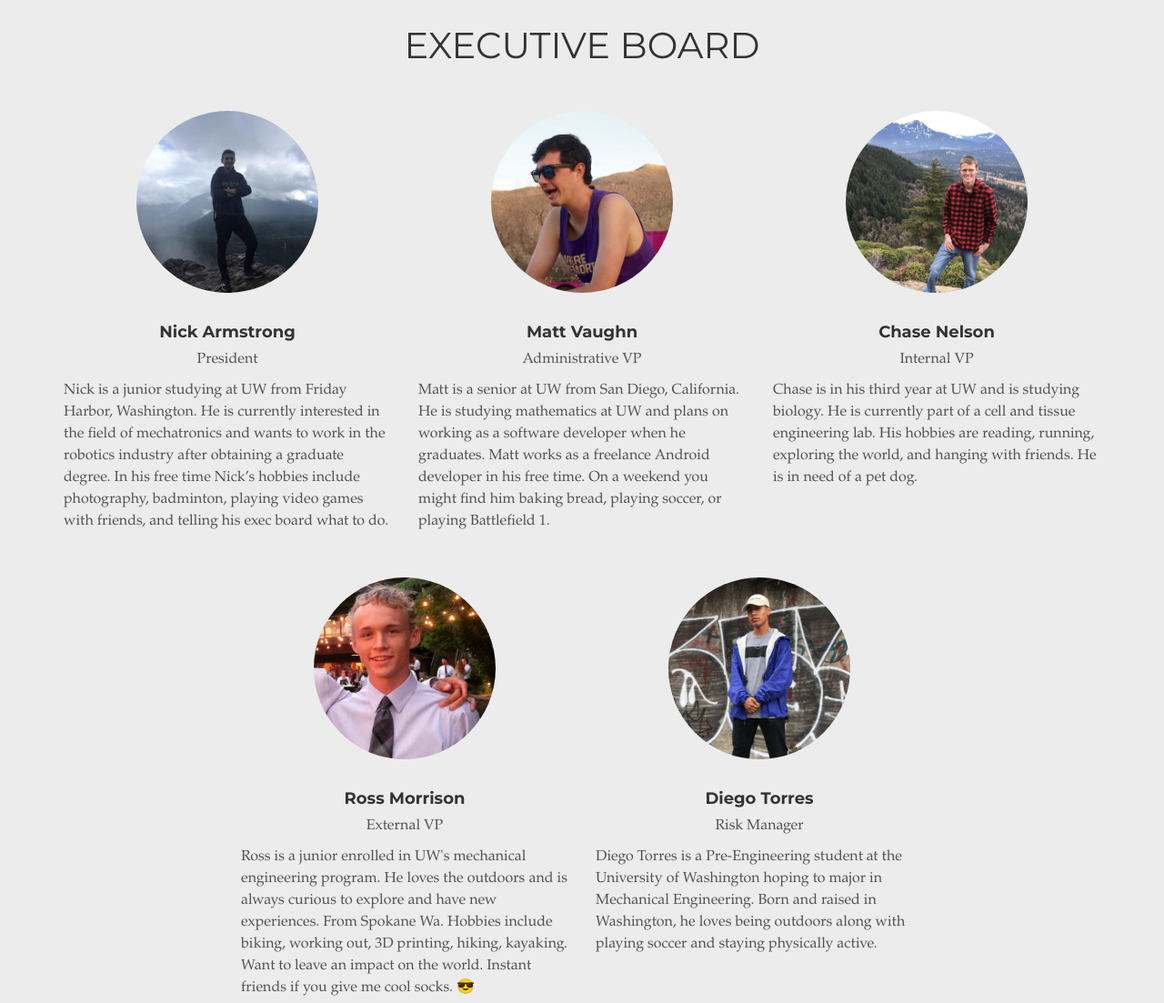
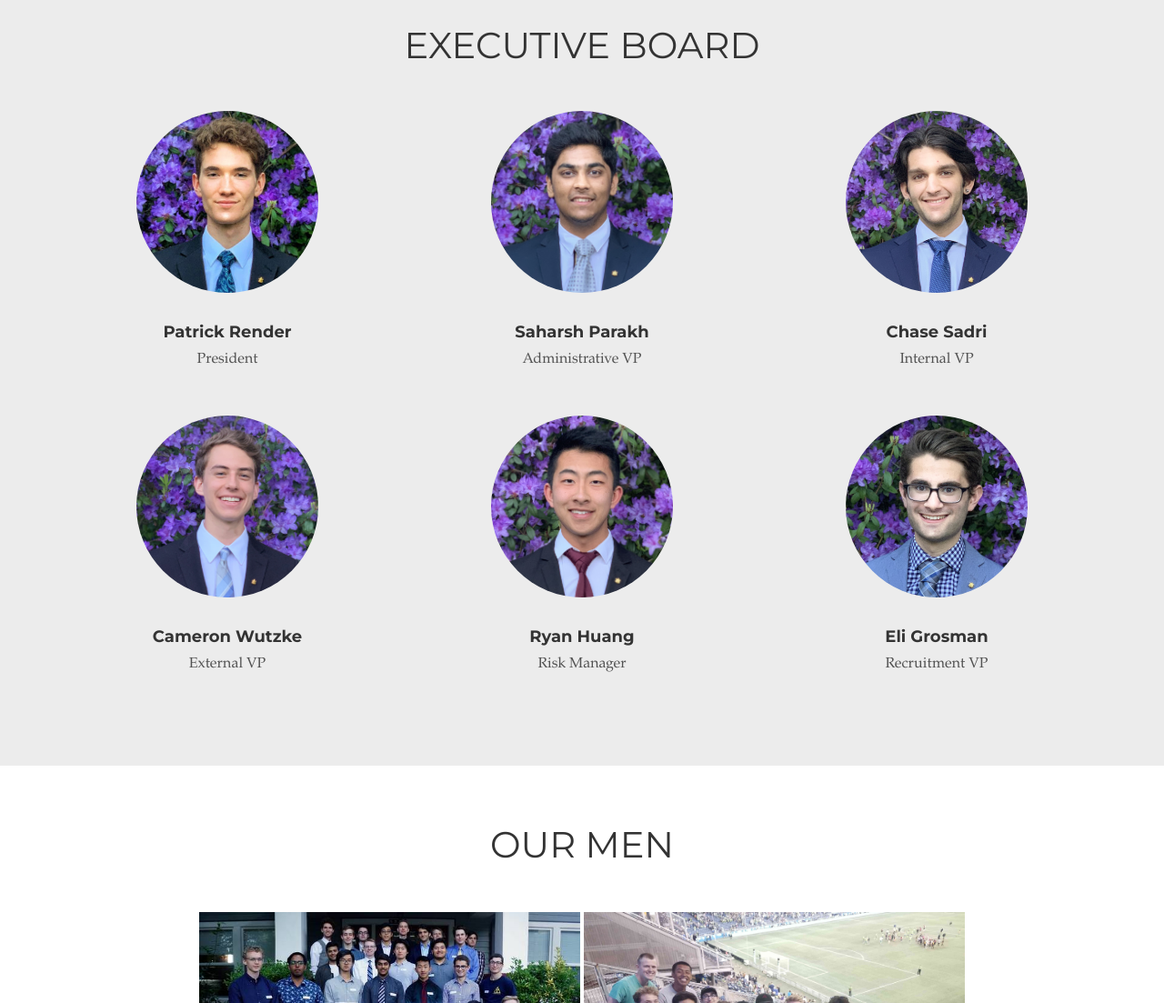
Before and after one commit to Triangle-Fraternity-UW/triangleuw.com, a website: page index.html in a window 1280 px wide. Shown: the part 3640-4743 px from the top of the page at 91% size. Drawn offline with nearby package versions, Linux system fonts and the light colour scheme; some packages are replaced by stand-ins of ours; a script that the page names is missing; a web font is replaced by a local one.

Commit message:
Updated new eboard to the eboard section

```diff
--- a/index.html
+++ b/index.html
@@ -253,44 +253,52 @@
             <div class="row">
                 <div class="col-sm-4">
                     <div class="team-member">
-                        <img class="mx-auto rounded-circle" src="img/eboard1/nick.jpg" alt="Nick's Face">
-                        <h4>Nick Armstrong</h4>
+                        <img class="mx-auto rounded-circle" src="img/eboard2/sq/patrick-sq.jpg" alt="Patrick's Face">
+                        <h4>Patrick Render</h4>
                         <p class="text-muted">President</p>
-                        <p class="text-muted desc">Nick is a junior studying at UW from Friday Harbor, Washington. He is currently interested in the field of mechatronics and wants to work in the robotics industry after obtaining a graduate degree. In his free time Nick’s hobbies include photography, badminton, playing video games with friends, and telling his exec board what to do.</p>
+                        <!-- <p class="text-muted desc">Patrick's Bio here.</p> -->
                     </div>
                 </div>
                 <div class="col-sm-4">
                     <div class="team-member">
-                        <img class="mx-auto rounded-circle" src="img/eboard1/matt.jpg" alt="Matt's Face">
-                        <h4>Matt Vaughn</h4>
+                        <img class="mx-auto rounded-circle" src="img/eboard2/sq/saharsh-sq.jpg" alt="Saharsh's Face">
+                        <h4>Saharsh Parakh</h4>
                         <p class="text-muted">Administrative VP</p>
-                        <p class="text-muted desc">Matt is a senior at UW from San Diego, California. He is studying mathematics at UW and plans on working as a software developer when he graduates. Matt works as a freelance Android developer in his free time. On a weekend you might find him baking bread, playing soccer, or playing Battlefield 1.</p>
+                        <!-- <p class="text-muted desc">Saharsh' bio here.</p> -->
                     </div>
                 </div>
                 <div class="col-sm-4">
                     <div class="team-member">
-                        <img class="mx-auto rounded-circle" src="img/eboard1/chase.jpg" alt="Chase's Face">
-                        <h4>Chase Nelson</h4>
+                        <img class="mx-auto rounded-circle" src="img/eboard2/sq/chasesadri-sq.jpg" alt="Chase's Face">
+                        <h4>Chase Sadri</h4>
                         <p class="text-muted">Internal VP</p>
-                        <p class="text-muted desc">Chase is in his third year at UW and is studying biology. He is currently part of a cell and tissue engineering lab. His hobbies are reading, running, exploring the world, and hanging with friends. He is in need of a pet dog.</p>
+                        <!-- <p class="text-muted desc">Chase Sadri's bio here.</p> -->
                     </div>
                 </div>
             </div>
             <div class="row">
-                <div class="col-sm-offset-2 col-sm-4">
+                <div class="col-sm-4">
                     <div class="team-member">
-                        <img class="mx-auto rounded-circle" src="img/eboard1/ross.jpg" alt="Andrew's Face">
-                        <h4>Ross Morrison</h4>
+                        <img class="mx-auto rounded-circle" src="img/eboard2/sq/cameron-sq.jpg" alt="Cameron's Face">
+                        <h4>Cameron Wutzke</h4>
                         <p class="text-muted">External VP</p>
-                        <p class="text-muted desc">Ross is a junior enrolled in UW's mechanical engineering program. He loves the outdoors and is always curious to explore and have new experiences. From Spokane Wa. Hobbies include biking, working out, 3D printing, hiking, kayaking. Want to leave an impact on the world. Instant friends if you give me cool socks. 😎</p>
+                        <!-- <p class="text-muted desc">Cameron's bio here.</p> -->
                     </div>
                 </div>
                 <div class="col-sm-4">
                     <div class="team-member">
-                        <img class="mx-auto rounded-circle" src="img/eboard1/diego.jpg" alt="Diego's Face">
-                        <h4>Diego Torres</h4>
+                        <img class="mx-auto rounded-circle" src="img/eboard2/sq/ryan-sq.jpg" alt="Ryan's Face">
+                        <h4>Ryan Huang</h4>
                         <p class="text-muted">Risk Manager</p>
-                        <p class="text-muted desc">Diego Torres is a Pre-Engineering student at the University of Washington hoping to major in Mechanical Engineering. Born and raised in Washington, he loves being outdoors along with playing soccer and staying physically active.</p>
+                        <!-- <p class="text-muted desc">Ryan's bio here.</p> -->
+                    </div>
+                </div>
+                <div class="col-sm-4">
+                    <div class="team-member">
+                        <img class="mx-auto rounded-circle" src="img/eboard2/sq/eli-sq.jpg" alt="Ryan's Face">
+                        <h4>Eli Grosman</h4>
+                        <p class="text-muted">Recruitment VP</p>
+                        <!-- <p class="text-muted desc">Eli's bio here.</p> -->
                     </div>
                 </div>
             </div>
```
